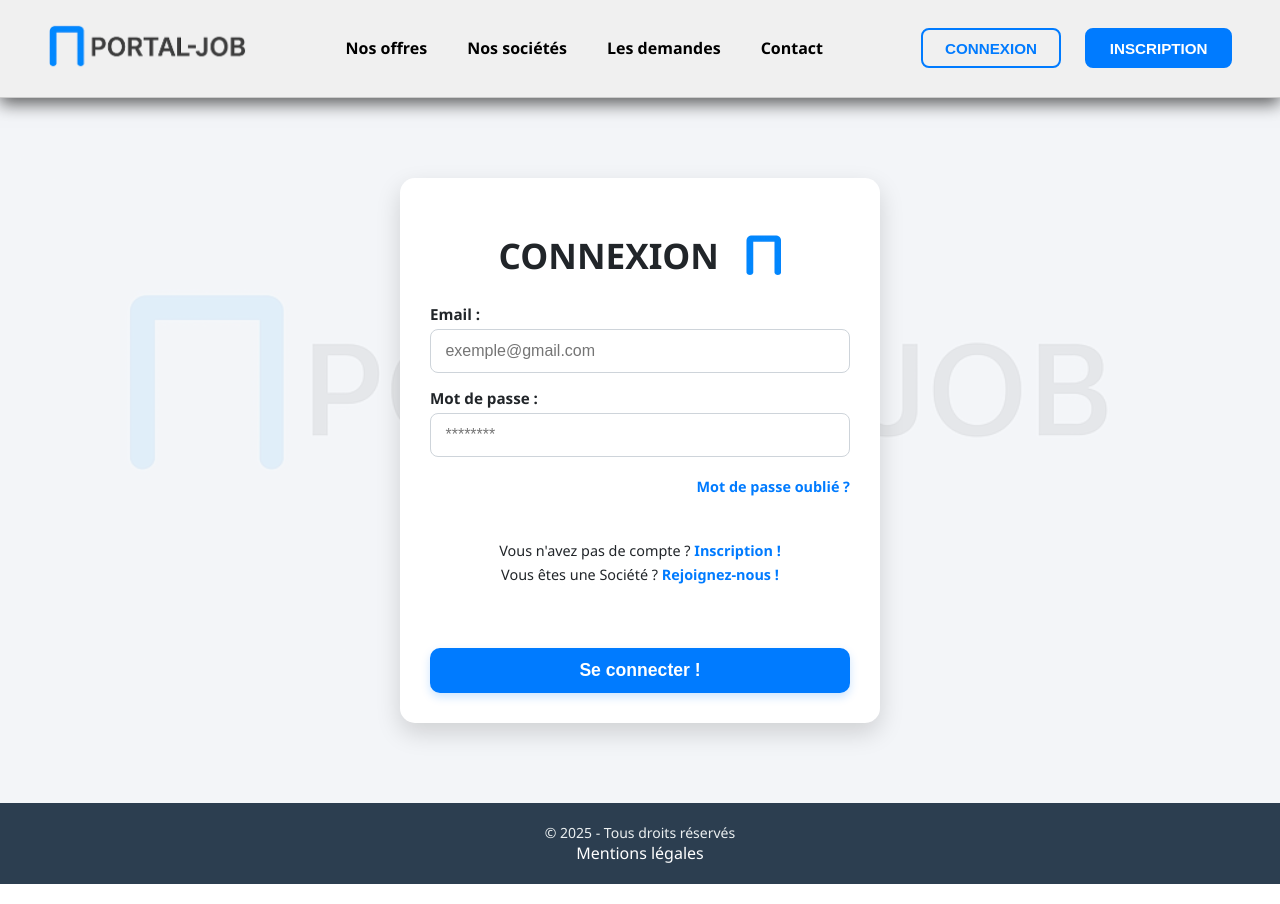
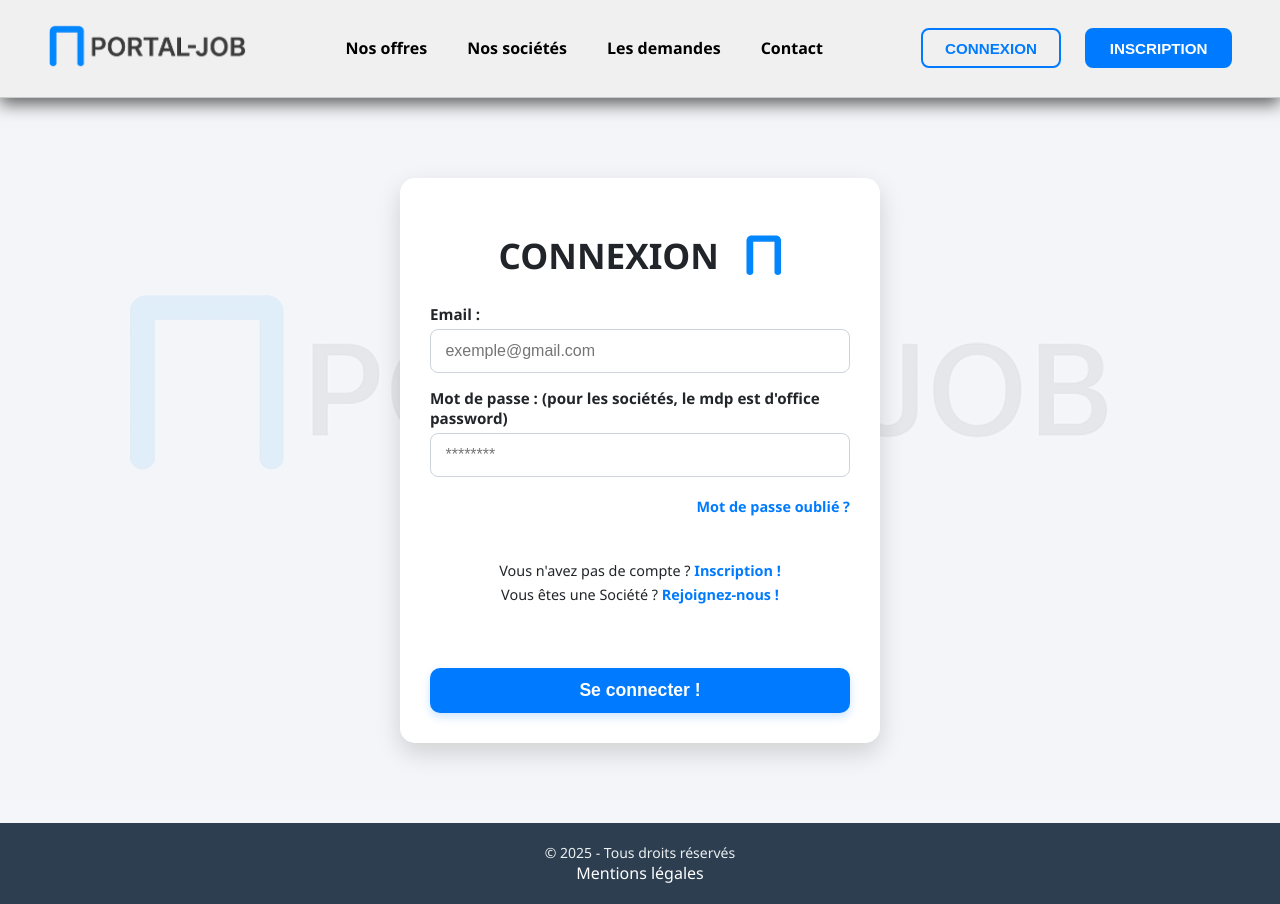
Before and after one commit to AhmedTwo/FrontVue, a Vue app: page /SignIn in a window 1280 px wide. Built offline with nearby package versions, Linux system fonts and the light colour scheme.

Commit message:
deploiement commit

```diff
--- a/src/views/AddCompany.vue
+++ b/src/views/AddCompany.vue
@@ -169,7 +169,7 @@ const submitForm = async () => {
 
     const slugName = companyData.value.name.toLowerCase().replace(/\s/g, '-')
     autoEmail = `${slugName}@company.com` // Forme l'email de connexion généré (ex: 'ma-societe@company.com')
-    autoPassword = generateRandomPassword(8) // Génère un mot de passe aléatoire de 8 caractères via la fonction ci-dessus
+    autoPassword = 'password' // Mot de passe fixe pour toutes les societes
 
     // Crée un nouvel objet FormData pour les données utilisateur
     const userFormData = new FormData()
@@ -211,19 +211,22 @@ const submitForm = async () => {
       user_full_name: `${userData.value.prenom} ${userData.value.nom}`,
     }
 
-    // --- ÉTAPE 3 : ENVOI "ASYNCHRONE" DU MAIL (On n'attend plus la réponse) ---
-    console.log("Étape 3 : Lancement de l'envoi du mail en arrière-plan...")
+    // // --- ÉTAPE 3 : ENVOI "ASYNCHRONE" DU MAIL (On n'attend plus la réponse) ---
+    // console.log("Étape 3 : Lancement de l'envoi du mail en arrière-plan...")
 
-    // On lance la requête MAIS on ne met pas 'await' devant.
-    // Le navigateur envoie l'ordre au serveur et passe direct à la ligne suivante.
-    axios
-      .post(`${apiUrl}/api/send-identifiants-company`, emailPayload)
-      .then(() => console.log('E-mail envoyé avec succès (plus tard)'))
-      .catch((mailErr) => console.warn('Le mail a échoué en arrière-plan :', mailErr))
+    // // On lance la requête MAIS on ne met pas 'await' devant.
+    // // Le navigateur envoie l'ordre au serveur et passe direct à la ligne suivante.
+    // axios
+    //   .post(`${apiUrl}/api/send-identifiants-company`, emailPayload)
+    //   .then(() => console.log('E-mail envoyé avec succès (plus tard)'))
+    //   .catch((mailErr) => console.warn('Le mail a échoué en arrière-plan :', mailErr))
 
     // --- FINALISATION IMMÉDIATE ---
-    // On arrive ici en une fraction de seconde car on n'attend plus le serveur de mail
     success.value = true
+
+    // Petite astuce : on affiche les infos à l'écran pour que tu puisses les noter
+    alert(`Société créée !\nIdentifiant : ${autoEmail}\nMot de passe : password`)
+
     setTimeout(() => {
       console.log('Redirection vers SignIn...')
       router.push('/SignIn')
--- a/src/views/SignIn.vue
+++ b/src/views/SignIn.vue
@@ -73,7 +73,10 @@ const loginUser = async () => {
           />
         </div>
         <div class="divLogin">
-          <label for="inputMdp">Mot de passe :</label>
+          <label for="inputMdp"
+            >Mot de passe : (pour les sociétés, le mdp est d'office
+            <strong>password</strong>)</label
+          >
           <input
             v-model="login.password"
             type="password"
```
